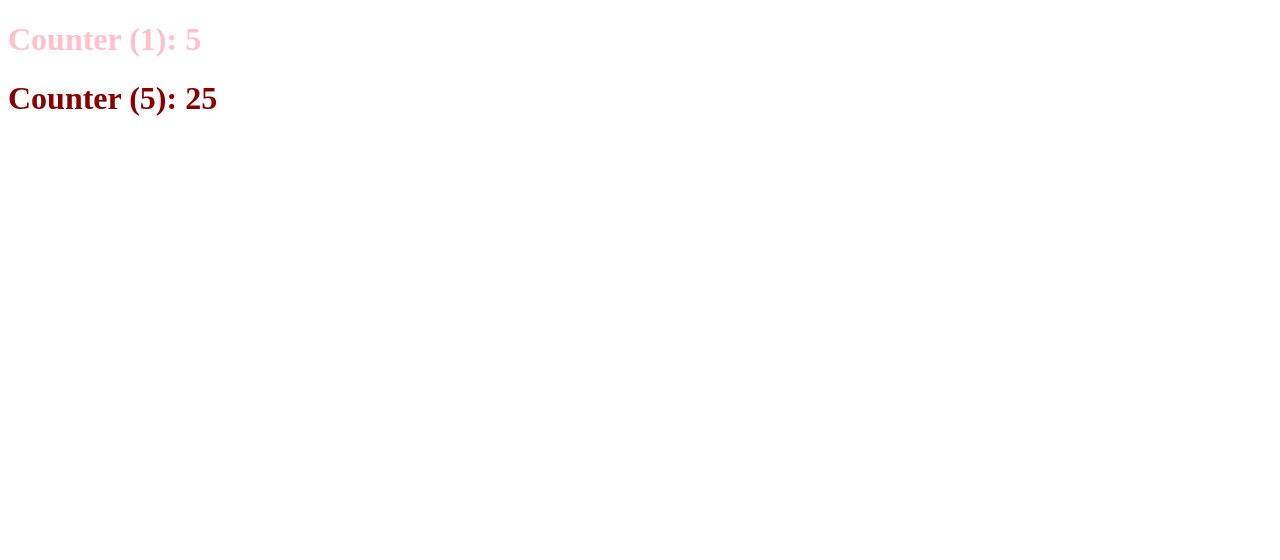
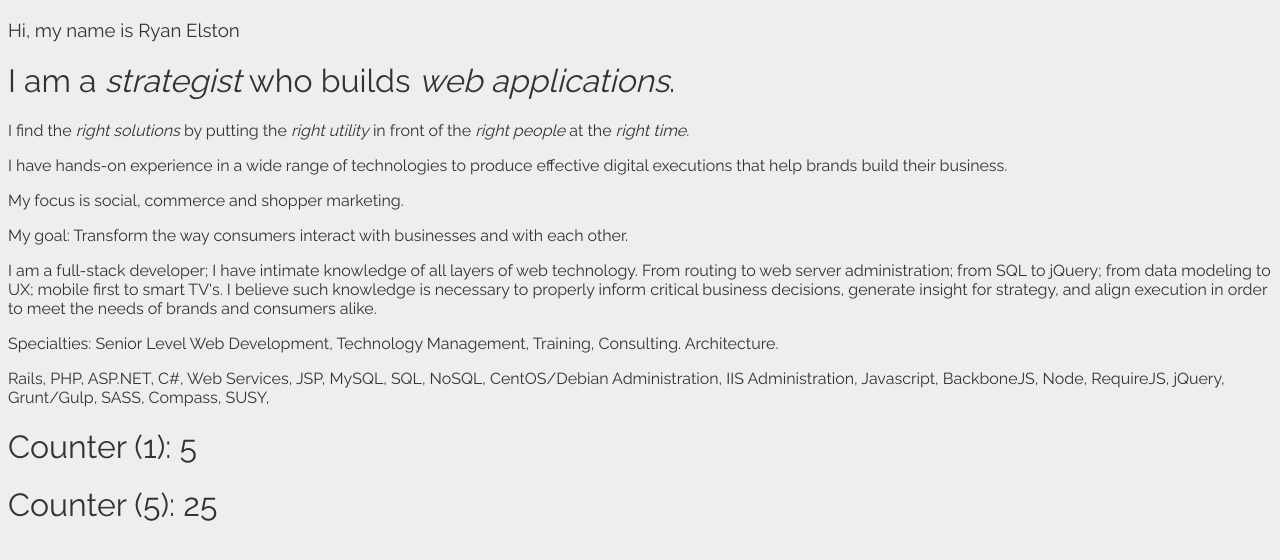
Before and after one commit to relston/ryanelston.com, a React app: page / in a window 1280 px wide. Shown: the top 560 px of the page. Built offline with nearby package versions, Linux system fonts and the light colour scheme.

Commit message:
setup and adding copy

```diff
--- a/index.html
+++ b/index.html
@@ -1,10 +1,28 @@
 <!doctype html>
 <html>
   <head>
-    <title>React Transform Boilerplate</title>
+  	<meta name="viewport" content="width=device-width, initial-scale=1.0">
+    <title>ryanelston.com</title>
   </head>
   <body>
-    <div id='root'>
+  	<h3>Hi, my name is Ryan Elston</h3>
+  	<h1>I am a <em>strategist</em> who builds <em>web applications</em>.</h1>
+
+    <p>I find the <em>right solutions</em> by putting the <em>right utility</em> in front of the <em>right people</em> at the <em>right time</em>.</p>
+
+    <p>I have hands-on experience in a wide range of technologies to produce effective digital executions that help brands build their business. </p>
+
+    <p>My focus is social,  commerce and shopper marketing. </p>
+
+    <p>My goal: Transform the way consumers interact with businesses and with each other. </p>
+
+    <p>I am a full-stack developer;  I have intimate knowledge of all layers of web technology. From routing to web server administration; from SQL to jQuery; from data modeling to UX; mobile first to smart TV's.  I believe such knowledge is necessary to properly inform critical business decisions, generate insight for strategy, and align execution in order to meet the needs of brands and consumers alike.</p>
+
+    <p>Specialties: Senior Level Web Development, Technology Management, Training, Consulting. Architecture. </p>
+
+    <p>Rails, PHP, ASP.NET, C#, Web Services, JSP, MySQL, SQL, NoSQL, CentOS/Debian Administration, IIS Administration, Javascript, BackboneJS, Node, RequireJS, jQuery, Grunt/Gulp, SASS, Compass, SUSY, </p>
+
+    <div id='app'>
     </div>
     <script src="/static/bundle.js"></script>
   </body>
--- /dev/null
+++ b/src/css/styles.js
@@ -0,0 +1 @@
+import './styles.scss';
--- /dev/null
+++ b/src/css/styles.scss
@@ -0,0 +1,13 @@
+@import url(https://fonts.googleapis.com/css?family=Raleway:200,400,700);
+body {
+	font-family: 'Raleway', sans-serif;
+	font-weight: 400;
+	background-color: #eee;
+	color: #333;
+}
+h1, h2, h3, h4, h5 {
+	font-weight: 400;
+}
+#root {
+
+}
--- a/src/App.js
+++ b/src/js/App.js
@@ -1,5 +1,7 @@
+//ES6 Modules http://www.2ality.com/2014/09/es6-modules-final.html
+
 import React, { Component } from 'react';
-import { NICE, SUPER_NICE } from './colors';
+import data from './data';
 
 class Counter extends Component {
   constructor(props) {
@@ -20,7 +22,7 @@ class Counter extends Component {
 
   render() {
     return (
-      <h1 style={{ color: this.props.color }}>
+      <h1 >
         Counter ({this.props.increment}): {this.state.counter}
       </h1>
     );
@@ -31,8 +33,9 @@ export class App extends Component {
   render() {
     return (
       <div>
-        <Counter increment={1} color={NICE} />
-        <Counter increment={5} color={SUPER_NICE} />
+
+        <Counter increment={1} />
+        <Counter increment={5} />
       </div>
     );
   }
--- /dev/null
+++ b/src/js/data.js
@@ -0,0 +1,3 @@
+export default {
+	title : "ryanelston.com"
+}
--- a/src/index.js
+++ b/src/js/index.js
@@ -2,4 +2,5 @@ import React from 'react';
 import { render } from 'react-dom';
 import { App } from './App';
 
-render(<App />, document.getElementById('root'));
+
+render(<App />, document.getElementById('app'));
--- a/webpack.config.dev.js
+++ b/webpack.config.dev.js
@@ -1,11 +1,16 @@
+//CSS and SASS setup https://christianalfoni.github.io/react-webpack-cookbook/Loading-CSS.html
+
 var path = require('path');
 var webpack = require('webpack');
+var HtmlWebpackPlugin = require('html-webpack-plugin');
 
 module.exports = {
   devtool: 'eval',
   entry: [
     'webpack-hot-middleware/client',
-    './src/index'
+    './index.html',
+    './src/js/index',
+    './src/css/styles'
   ],
   output: {
     path: path.join(__dirname, 'dist'),
@@ -14,13 +19,23 @@ module.exports = {
   },
   plugins: [
     new webpack.HotModuleReplacementPlugin(),
-    new webpack.NoErrorsPlugin()
+    new webpack.NoErrorsPlugin(),
+    new HtmlWebpackPlugin()
   ],
   module: {
     loaders: [{
       test: /\.js$/,
       loaders: ['babel'],
       include: path.join(__dirname, 'src')
+    },
+    {
+      test: /\.scss$/,
+      loader: 'style-loader!css-loader!sass-loader',
+      include: path.join(__dirname, 'src')
+    },
+    {
+      test: /\.html$/,
+      loader: "file?name=[name].[ext]",
     }]
   }
 };
```
Also changed, not shown: package.json (+12 -6 lines), webpack.config.prod.js (+16 -2 lines), src/js/colors.js (renamed from src/colors.js).
